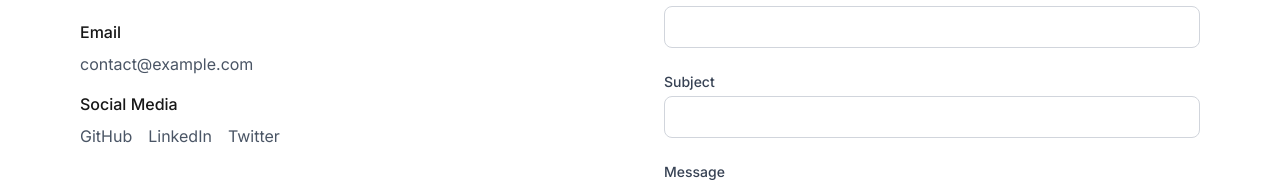
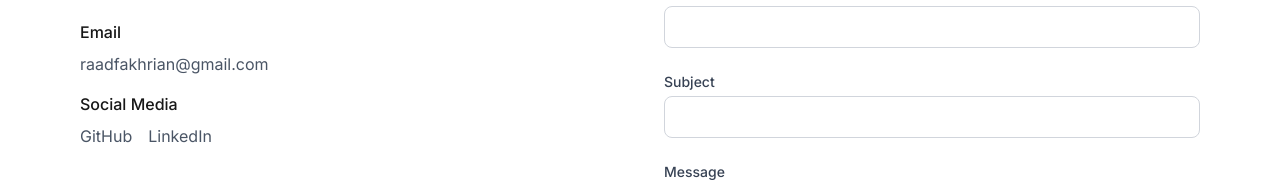
Before and after one commit to raadthedeveloper/website, a Next.js app: page /contact in a window 1280 px wide. Shown: the part 340-524 px from the top of the page. Built offline with nearby package versions, Linux system fonts and the light colour scheme.

Commit message:
name filler

```diff
--- a/src/app/contact/page.tsx
+++ b/src/app/contact/page.tsx
@@ -40,8 +40,8 @@
             <div className="space-y-4">
               <div>
                 <h3 className="font-medium mb-2">Email</h3>
-                <a href="mailto:contact@example.com" className="text-gray-600 hover:underline">
-                  contact@example.com
+                <a href="mailto:raadfakhrian@gmail.com" className="text-gray-600 hover:underline">
+                  raadfakhrian@gmail.com
                 </a>
               </div>
 
@@ -49,7 +49,7 @@
                 <h3 className="font-medium mb-2">Social Media</h3>
                 <div className="flex gap-4">
                   <a
-                    href="https://github.com/yourusername"
+                    href="https://github.com/raadthedeveloper"
                     target="_blank"
                     rel="noopener noreferrer"
                     className="text-gray-600 hover:text-black"
@@ -57,20 +57,12 @@
                     GitHub
                   </a>
                   <a
-                    href="https://linkedin.com/in/yourusername"
+                    href="https://linkedin.com/in/raadfakhrian"
                     target="_blank"
                     rel="noopener noreferrer"
                     className="text-gray-600 hover:text-black"
                   >
                     LinkedIn
-                  </a>
-                  <a
-                    href="https://twitter.com/yourusername"
-                    target="_blank"
-                    rel="noopener noreferrer"
-                    className="text-gray-600 hover:text-black"
-                  >
-                    Twitter
                   </a>
                 </div>
               </div>
```
